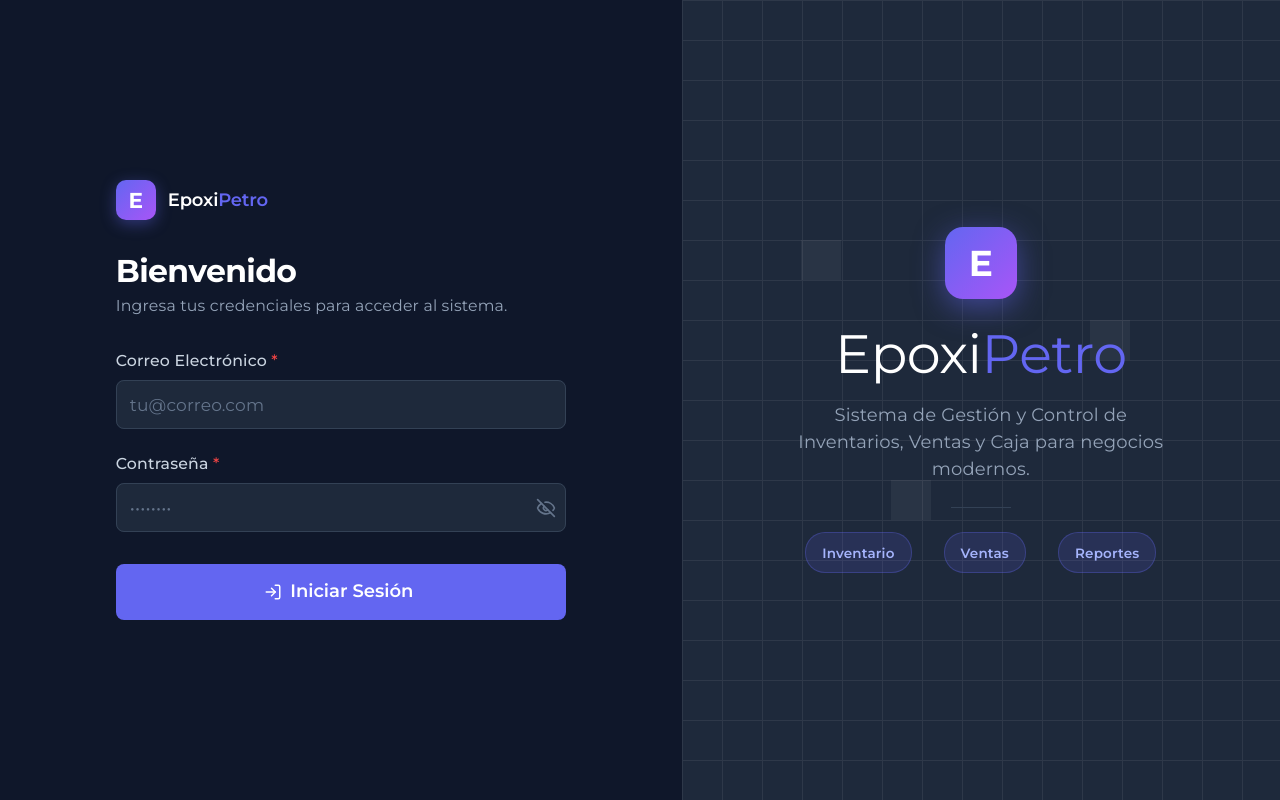
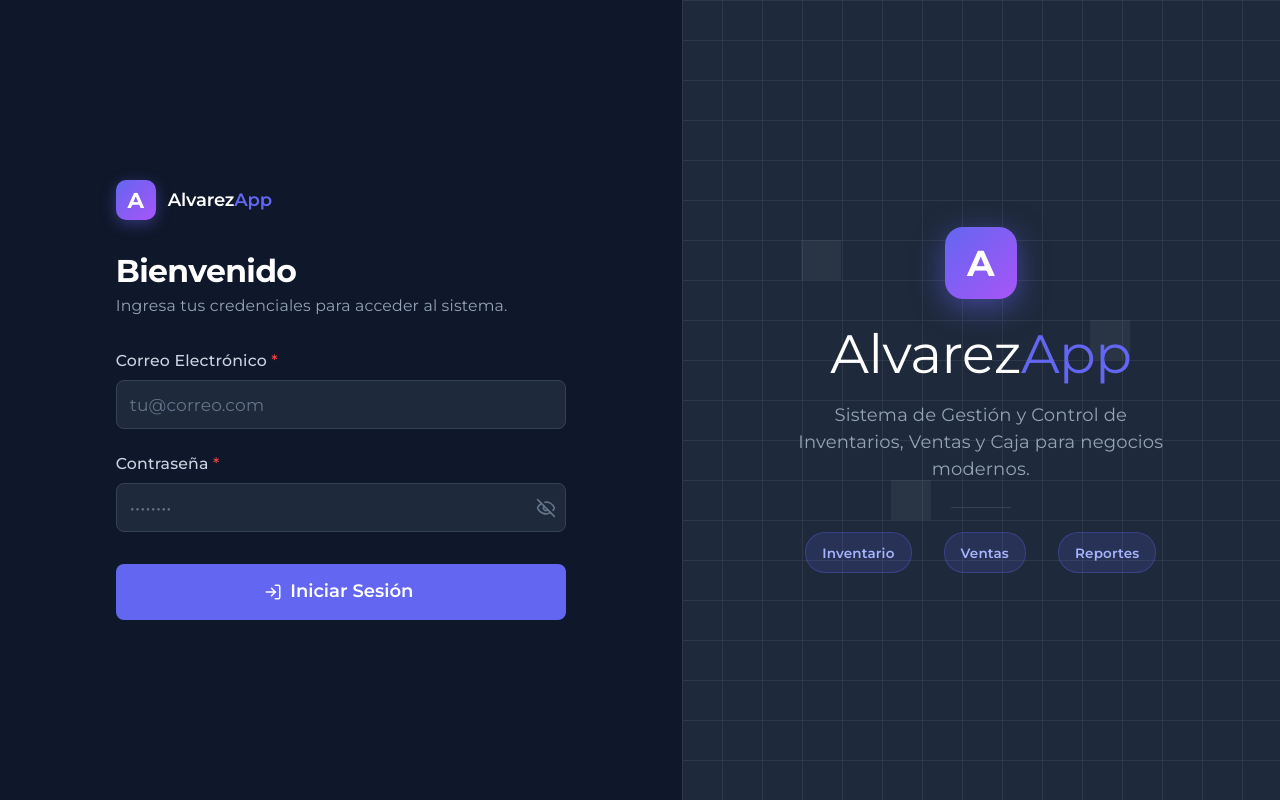
Before and after one commit to Mckendo2/frontend-epoxipetro, a React (Vite) app: page /login in a window 1280 px wide. Built offline with nearby package versions, Linux system fonts and the light colour scheme; no server answers.

Commit message:
Restore AlvarezApp branding on login page

```diff
--- a/src/features/auth/pages/LoginPage.jsx
+++ b/src/features/auth/pages/LoginPage.jsx
@@ -148,9 +148,9 @@ const LoginPage = () => {
               display: 'flex', alignItems: 'center', justifyContent: 'center',
               color: 'white', fontSize: '1.2rem', fontWeight: 'bold',
               boxShadow: '0 4px 15px rgba(99,102,241,0.4)'
-            }}>E</Box>
+            }}>A</Box>
             <Typography variant="h6" fontWeight="bold" sx={{ color: '#fff' }}>
-              Epoxi<span style={{ color: '#6366f1' }}>Petro</span>
+              Alvarez<span style={{ color: '#6366f1' }}>App</span>
             </Typography>
           </Box>
 
@@ -339,9 +339,9 @@ const LoginPage = () => {
             display: 'flex', alignItems: 'center', justifyContent: 'center',
             color: 'white', fontSize: '2rem', fontWeight: 'bold', mb: 3,
             boxShadow: '0 8px 30px rgba(99,102,241,0.5)'
-          }}>E</Box>
+          }}>A</Box>
           <Typography variant="h3" fontWeight="bold" sx={{ color: '#ffffff', letterSpacing: '-0.5px', mb: 2 }}>
-            Epoxi<span style={{ color: '#6366f1' }}>Petro</span>
+            Alvarez<span style={{ color: '#6366f1' }}>App</span>
           </Typography>
           <Typography variant="body1" sx={{ color: '#94a3b8', maxWidth: 380 }}>
             Sistema de Gestión y Control de Inventarios, Ventas y Caja para negocios modernos.
```
